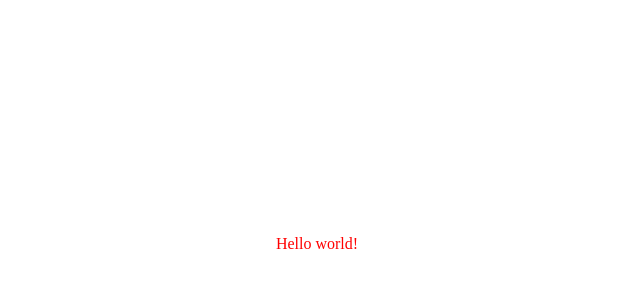
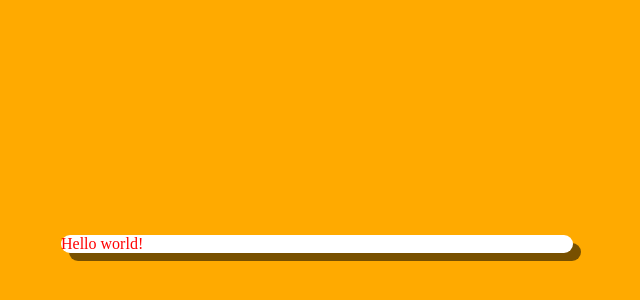
Before and after one commit to NedzadDonlagic04/vuejs-hold-shift-and-check-checkboxes, a Vue app: page / in a window 1280 px wide. Shown: the part 156-456 px from the top of the page, without its empty margins (323-963 px from the left). Built offline with nearby package versions, Linux system fonts and the light colour scheme.

Commit message:
Styled app component and added variables 4 colors

```diff
--- a/src/style.css
+++ b/src/style.css
@@ -3,6 +3,13 @@
 *::after {
     margin: 0;
     box-sizing: border-box;
+}
+
+:root {
+    --bg-color: hsl(40, 100%, 50%);
+    --app-bg: white;
+    --app-shadow: hsla(0, 0%, 0%, 0.529);
+    --label-border: hsl(0, 2%, 67%);
 }
 
 html {
@@ -11,7 +18,15 @@ html {
 
 body {
     min-height: 100vh;
+    background-color: var(--bg-color);
     display: flex;
     justify-content: center;
     align-items: center;
 }
+
+#app {
+    background-color: var(--app-bg);
+    width: 40%;
+    border-radius: 10px;
+    box-shadow: 8px 8px 0px var(--app-shadow);
+}
```
